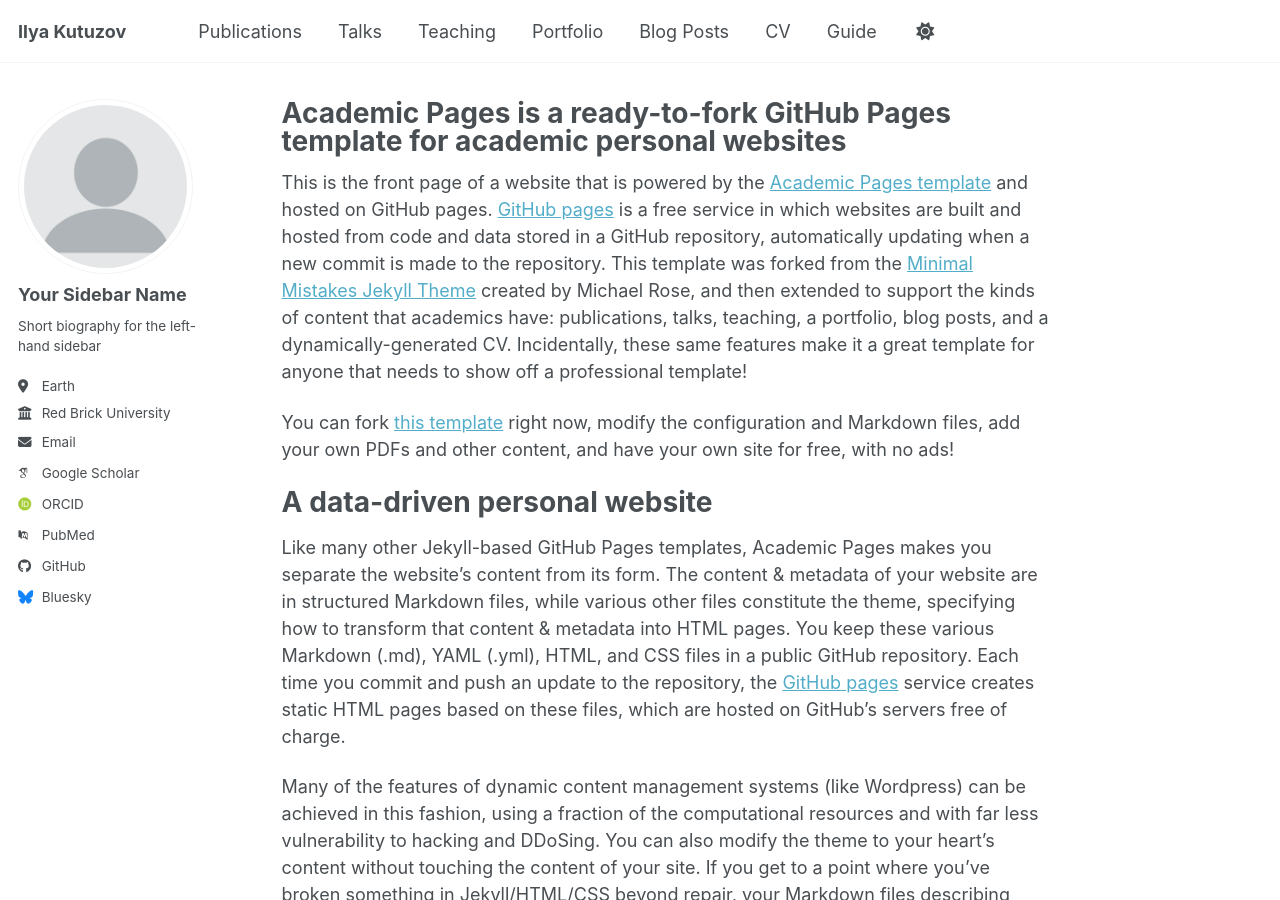
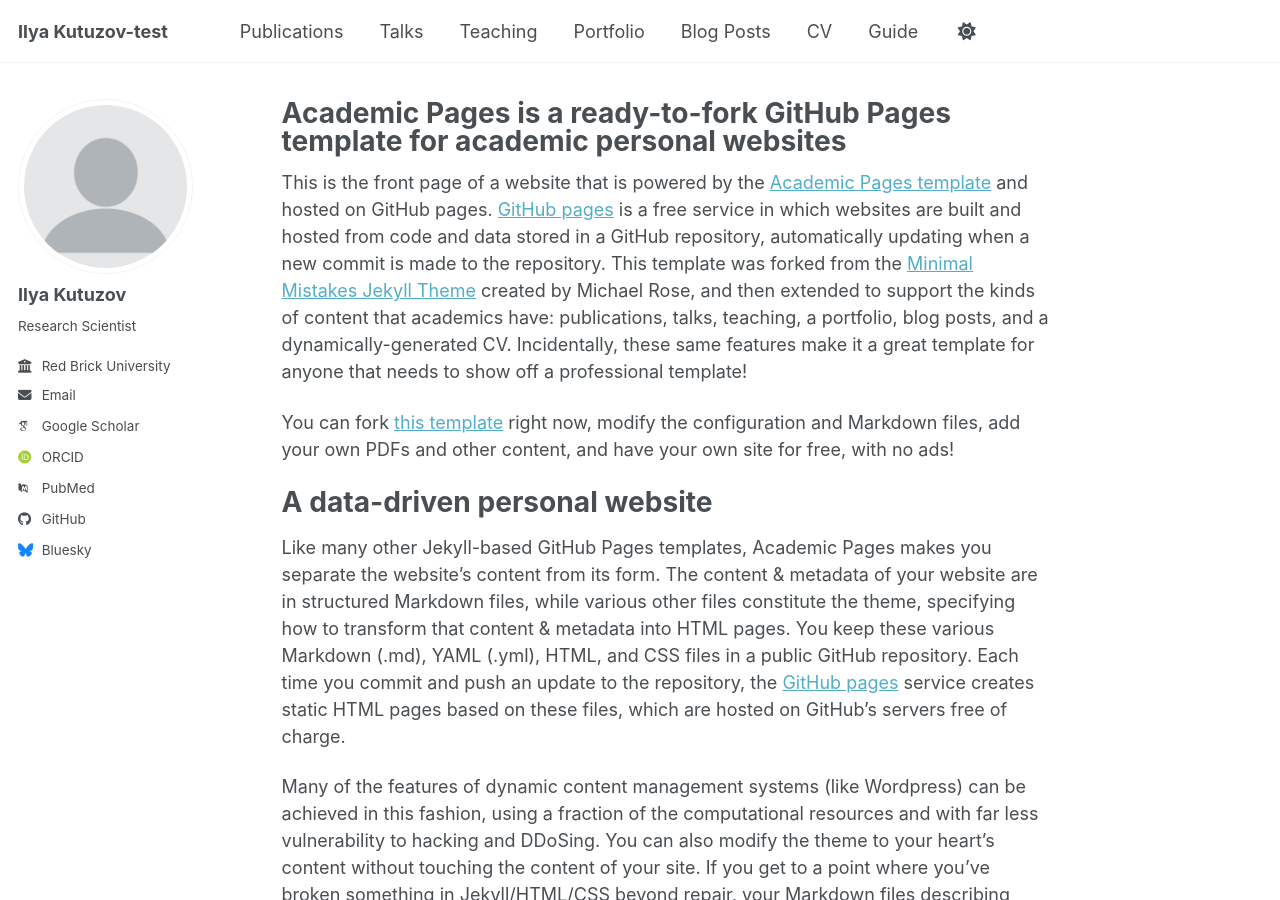
Before and after one commit to IlyaKutuzov/Ikutuzov.github.io, a Jekyll site: the page built from _pages/about.md, in a window 1280 px wide and 900 px high. Built offline with Jekyll 4.4.1, drawn with Linux system fonts in a browser that asks for light colours; some web fonts are replaced; a script bundle is joined from its source files by our own code; library files that are not in the unit come from our copies.

Commit message:
Update _config.yml

```diff
--- a/_config.yml
+++ b/_config.yml
@@ -9,7 +9,7 @@
 # Basic Site Settings
 locale                   : "en-US"
 site_theme               : "default" # Currently available options are "default", "air"
-title                    : "Ilya Kutuzov"
+title                    : "Ilya Kutuzov-test"
 title_separator          : "-"
 name                     : &name "Your Name"
 description              : &description "Your Name's academic portfolio"   # Update this with a general description of your site, this is the default if not overridden by a page
@@ -24,10 +24,10 @@
 author:
   # Biographic information
   avatar           : "profile.png"
-  name             : "Your Sidebar Name"
+  name             : "Ilya Kutuzov"
   pronouns         : # example: "she/her"
-  bio              : "Short biography for the left-hand sidebar"
-  location         : "Earth"
+  bio              : "Research Scientist"
+ # location         : "Earth"
   employer         : "Red Brick University"
   uri              : # URL
   email            : "none@example.org"
```
